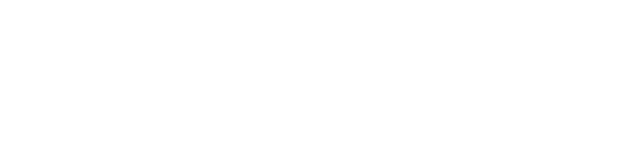
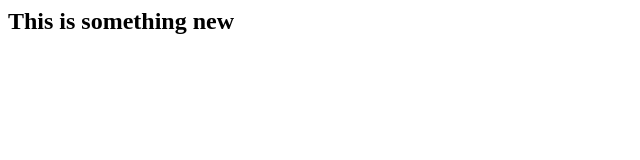
Before and after one commit to abbyeruja/simple-project, a plain HTML site: page index.html in a window 1280 px wide. Shown: the whole page, without its empty margins (0-640 px from the left). Drawn offline with Linux system fonts and the light colour scheme.

Commit message:
adding text

```diff
--- a/index.html
+++ b/index.html
@@ -5,6 +5,6 @@
   <title>Simple Document</title>
 </head>
 <body>
-
+  <h2>This is something new</h2>
 </body>
 </html>
```
